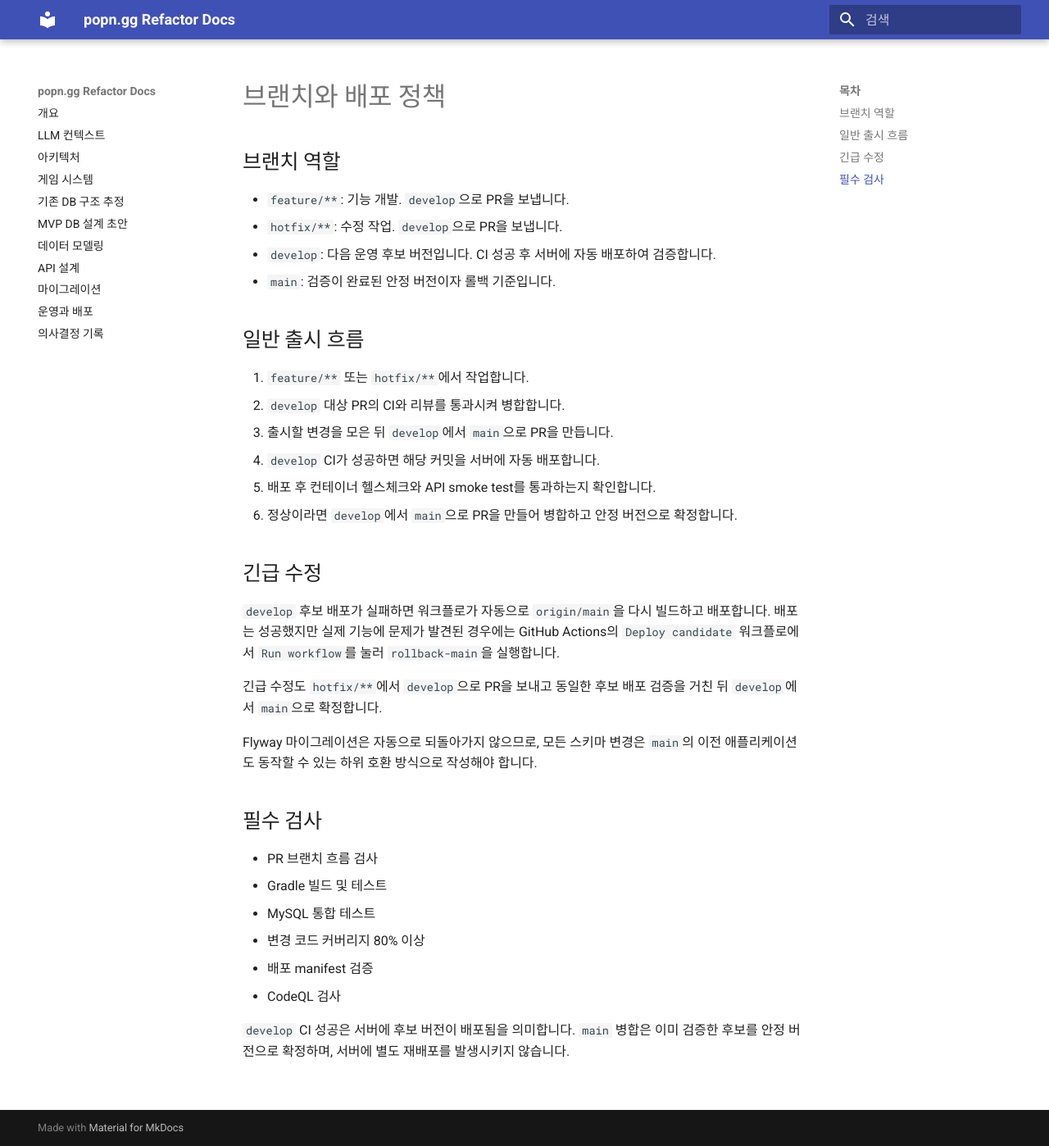
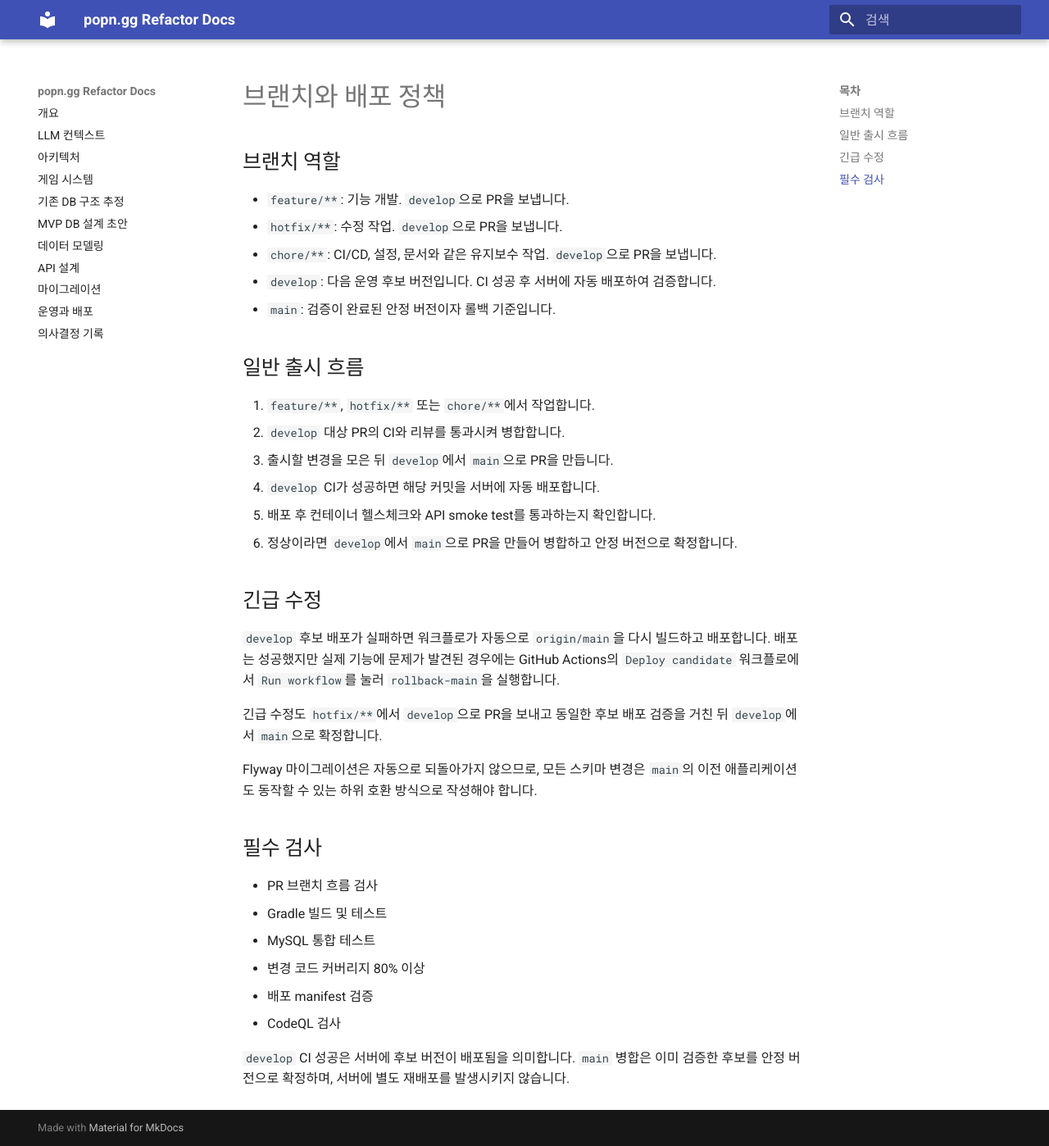
Before and after one commit to popngg/popngg, an MkDocs documentation site: the page built from docs/branching-and-deployment.md, in a window 1280 px wide and 1398 px high. Shown: the whole window at 82% size. Built offline with MkDocs 1.6.1 and Material for MkDocs 9.7.7, drawn with Linux system fonts in a browser that asks for light colours.

Commit message:
Allow chore branches into develop

```diff
--- a/docs/branching-and-deployment.md
+++ b/docs/branching-and-deployment.md
@@ -4,12 +4,13 @@
 
 - `feature/**`: 기능 개발. `develop`으로 PR을 보냅니다.
 - `hotfix/**`: 수정 작업. `develop`으로 PR을 보냅니다.
+- `chore/**`: CI/CD, 설정, 문서와 같은 유지보수 작업. `develop`으로 PR을 보냅니다.
 - `develop`: 다음 운영 후보 버전입니다. CI 성공 후 서버에 자동 배포하여 검증합니다.
 - `main`: 검증이 완료된 안정 버전이자 롤백 기준입니다.
 
 ## 일반 출시 흐름
 
-1. `feature/**` 또는 `hotfix/**`에서 작업합니다.
+1. `feature/**`, `hotfix/**` 또는 `chore/**`에서 작업합니다.
 2. `develop` 대상 PR의 CI와 리뷰를 통과시켜 병합합니다.
 3. 출시할 변경을 모은 뒤 `develop`에서 `main`으로 PR을 만듭니다.
 4. `develop` CI가 성공하면 해당 커밋을 서버에 자동 배포합니다.
```
Also changed, not shown: 1 other file.
